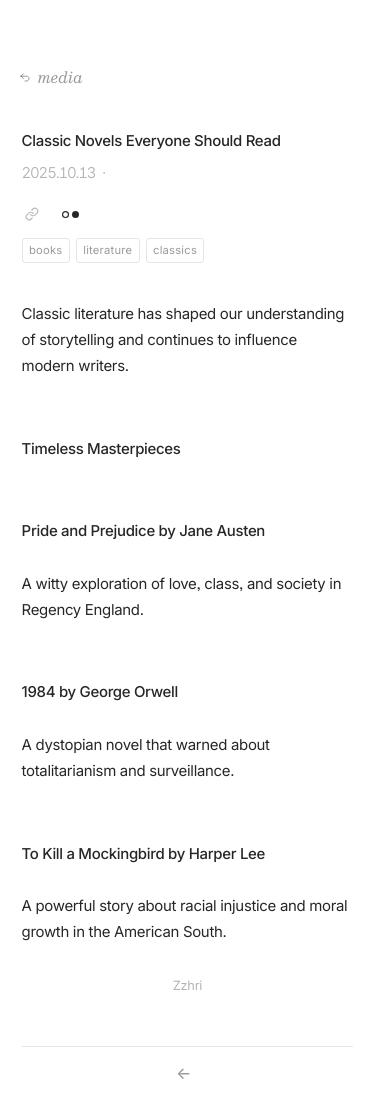
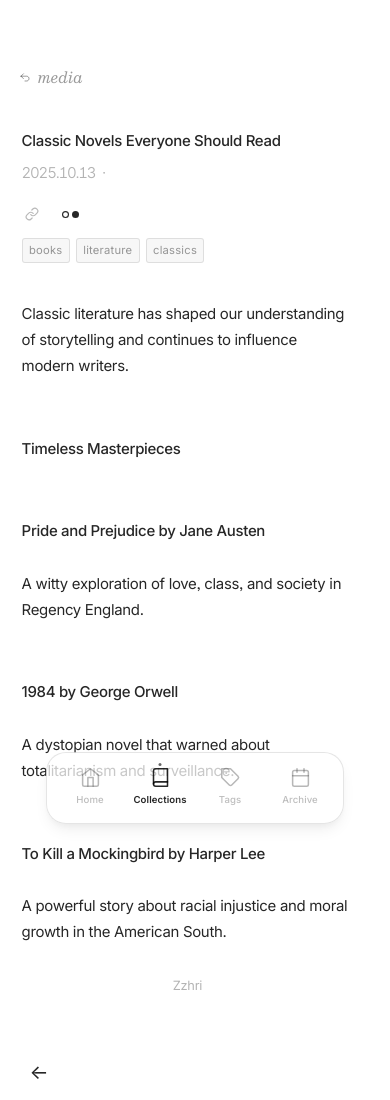
Before and after one commit to SanZuhri/zzhri-archive, an Astro site: page /collections/media/classic-novels in a window 390 px wide. Shown: the top 1100 px of the page. Built offline with nearby package versions, Linux system fonts and the light colour scheme; Astro itself is replaced by a stand-in of ours; some packages are replaced by stand-ins of ours.

Commit message:
feat: mobile nav optimation

```diff
--- a/src/components/ui/BackToTop.astro
+++ b/src/components/ui/BackToTop.astro
@@ -17,6 +17,8 @@
     let isVisible = false
 
     function toggleVisibility() {
+      if (!button) return
+
       const shouldShow = window.scrollY > 200
       if (shouldShow !== isVisible) {
         isVisible = shouldShow
@@ -93,7 +95,7 @@
 
   @media (max-width: 768px) {
     .back-to-top {
-      bottom: 1.5rem;
+      bottom: calc(5.5rem + env(safe-area-inset-bottom));
       right: 1.5rem;
       width: 2.5rem;
       height: 2.5rem;
--- a/src/components/ui/MobileBottomNav.astro
+++ b/src/components/ui/MobileBottomNav.astro
@@ -0,0 +1,348 @@
+---
+const currentPath = Astro.url.pathname
+const isHomePage = currentPath === '/'
+const isCollectionsPage = currentPath.startsWith('/collections')
+const isTagsPage = currentPath.startsWith('/tags')
+const isArchivePage = currentPath.startsWith('/archive')
+---
+
+<nav class="mobile-bottom-nav" id="mobile-bottom-nav">
+  <div class="nav-container">
+    <a href="/" class={`nav-item ${isHomePage ? 'active' : ''}`} aria-label="Home">
+      <svg
+        class="nav-icon"
+        viewBox="0 0 24 24"
+        fill="none"
+        stroke="currentColor"
+        stroke-width="2"
+        stroke-linecap="round"
+        stroke-linejoin="round"
+      >
+        <path d="M3 9l9-7 9 7v11a2 2 0 0 1-2 2H5a2 2 0 0 1-2-2z"></path>
+        <polyline points="9 22 9 12 15 12 15 22"></polyline>
+      </svg>
+      <span class="nav-label">Home</span>
+    </a>
+
+    <a
+      href="/collections/"
+      class={`nav-item ${isCollectionsPage ? 'active' : ''}`}
+      aria-label="Collections"
+    >
+      <svg
+        class="nav-icon"
+        viewBox="0 0 24 24"
+        fill="none"
+        stroke="currentColor"
+        stroke-width="2"
+        stroke-linecap="round"
+        stroke-linejoin="round"
+      >
+        <path d="M4 19.5A2.5 2.5 0 0 1 6.5 17H20"></path>
+        <path d="M6.5 2H20v20H6.5A2.5 2.5 0 0 1 4 19.5v-15A2.5 2.5 0 0 1 6.5 2z"></path>
+      </svg>
+      <span class="nav-label">Collections</span>
+    </a>
+
+    <a href="/tags/" class={`nav-item ${isTagsPage ? 'active' : ''}`} aria-label="Tags">
+      <svg
+        class="nav-icon"
+        viewBox="0 0 24 24"
+        fill="none"
+        stroke="currentColor"
+        stroke-width="2"
+        stroke-linecap="round"
+        stroke-linejoin="round"
+      >
+        <path d="M20.59 13.41l-7.17 7.17a2 2 0 0 1-2.83 0L2 12V2h10l8.59 8.59a2 2 0 0 1 0 2.82z"
+        ></path>
+        <line x1="7" y1="7" x2="7.01" y2="7"></line>
+      </svg>
+      <span class="nav-label">Tags</span>
+    </a>
+
+    <a href="/archive/" class={`nav-item ${isArchivePage ? 'active' : ''}`} aria-label="Archive">
+      <svg
+        class="nav-icon"
+        viewBox="0 0 24 24"
+        fill="none"
+        stroke="currentColor"
+        stroke-width="2"
+        stroke-linecap="round"
+        stroke-linejoin="round"
+      >
+        <rect x="3" y="4" width="18" height="18" rx="2" ry="2"></rect>
+        <line x1="16" y1="2" x2="16" y2="6"></line>
+        <line x1="8" y1="2" x2="8" y2="6"></line>
+        <line x1="3" y1="10" x2="21" y2="10"></line>
+      </svg>
+      <span class="nav-label">Archive</span>
+    </a>
+  </div>
+</nav>
+
+<script>
+  function initMobileBottomNav() {
+    const nav = document.getElementById('mobile-bottom-nav')
+    if (!nav) return
+
+    // Auto-hide on scroll down, show on scroll up
+    let lastScrollY = window.scrollY
+    let ticking = false
+
+    function updateNavVisibility() {
+      if (!nav) return
+
+      const currentScrollY = window.scrollY
+
+      if (currentScrollY > lastScrollY && currentScrollY > 150) {
+        // Scrolling down - hide
+        nav.classList.add('hidden')
+      } else {
+        // Scrolling up - show
+        nav.classList.remove('hidden')
+      }
+
+      lastScrollY = currentScrollY
+      ticking = false
+    }
+
+    function onScroll() {
+      if (!ticking) {
+        window.requestAnimationFrame(updateNavVisibility)
+        ticking = true
+      }
+    }
+
+    window.addEventListener('scroll', onScroll, { passive: true })
+
+    // Haptic feedback on tap
+    const navItems = nav.querySelectorAll('.nav-item')
+    navItems.forEach((item) => {
+      item.addEventListener('click', () => {
+        if ('vibrate' in navigator) {
+          navigator.vibrate(10)
+        }
+      })
+    })
+  }
+
+  // Initialize on page load
+  document.addEventListener('astro:page-load', initMobileBottomNav)
+  document.addEventListener('DOMContentLoaded', initMobileBottomNav)
+</script>
+
+<style>
+  .mobile-bottom-nav {
+    display: none;
+    position: fixed;
+    bottom: 0;
+    left: 0;
+    right: 0;
+    z-index: 999;
+    padding: 0 1rem calc(1.25rem + env(safe-area-inset-bottom));
+    pointer-events: none;
+    transition:
+      transform 0.35s cubic-bezier(0.4, 0, 0.2, 1),
+      opacity 0.35s ease;
+  }
+
+  .mobile-bottom-nav.hidden {
+    transform: translateY(calc(100% + 2rem));
+    opacity: 0;
+  }
+
+  @media (max-width: 768px) {
+    .mobile-bottom-nav {
+      display: block;
+    }
+  }
+
+  .nav-container {
+    display: flex;
+    justify-content: space-evenly;
+    align-items: center;
+    gap: 0;
+    padding: 0.375rem 0.5rem;
+    background: rgba(var(--bg-primary-rgb), 0.75);
+    backdrop-filter: blur(24px) saturate(180%);
+    -webkit-backdrop-filter: blur(24px) saturate(180%);
+    border: 0.5px solid var(--border);
+    border-radius: 20px;
+    box-shadow:
+      0 8px 16px -4px rgba(0, 0, 0, 0.08),
+      0 4px 8px -2px rgba(0, 0, 0, 0.04),
+      inset 0 1px 0 0 rgba(255, 255, 255, 0.05);
+    pointer-events: auto;
+    max-width: 280px;
+    margin: 0 auto;
+    will-change: transform;
+  }
+
+  .nav-item {
+    display: flex;
+    flex-direction: column;
+    align-items: center;
+    justify-content: center;
+    gap: 0.25rem;
+    padding: 0.5rem 0.625rem;
+    color: var(--text-secondary);
+    text-decoration: none;
+    border-radius: 14px;
+    cursor: pointer;
+    transition: all 0.25s cubic-bezier(0.4, 0, 0.2, 1);
+    position: relative;
+    flex: 1;
+    min-width: 0;
+    -webkit-tap-highlight-color: transparent;
+    user-select: none;
+    -webkit-user-select: none;
+  }
+
+  .nav-item:active {
+    transform: scale(0.88);
+  }
+
+  /* Hover state for devices that support it */
+  @media (hover: hover) and (pointer: fine) {
+    .nav-item:hover:not(.active) {
+      color: var(--text-primary);
+    }
+
+    .nav-item:hover:not(.active) .nav-icon {
+      opacity: 0.85;
+    }
+
+    .nav-item:hover:not(.active) .nav-label {
+      opacity: 0.8;
+    }
+  }
+
+  .nav-item.active {
+    color: var(--text-primary);
+  }
+
+  .nav-item.active .nav-icon {
+    opacity: 1;
+  }
+
+  .nav-item.active .nav-label {
+    opacity: 1;
+    font-weight: 600;
+  }
+
+  /* Active indicator - subtle dot */
+  .nav-item.active::before {
+    content: '';
+    position: absolute;
+    top: 0.25rem;
+    left: 50%;
+    transform: translateX(-50%);
+    width: 3px;
+    height: 3px;
+    background: var(--text-primary);
+    border-radius: 50%;
+    opacity: 0.7;
+  }
+
+  .nav-icon {
+    width: 21px;
+    height: 21px;
+    stroke-width: 1.75;
+    opacity: 0.7;
+    transition: all 0.25s cubic-bezier(0.4, 0, 0.2, 1);
+  }
+
+  .nav-item:active .nav-icon {
+    transform: scale(0.85);
+  }
+
+  .nav-label {
+    font-size: 0.6rem;
+    font-family: var(--sans);
+    letter-spacing: 0.01em;
+    font-weight: 500;
+    white-space: nowrap;
+    opacity: 0.65;
+    transition: all 0.25s cubic-bezier(0.4, 0, 0.2, 1);
+  }
+
+  /* Very small screens - icon only */
+  @media (max-width: 360px) {
+    .nav-label {
+      display: none;
+    }
+
+    .nav-item {
+      padding: 0.625rem 0.5rem;
+    }
+
+    .nav-item.active::before {
+      top: 0.375rem;
+    }
+
+    .nav-icon {
+      width: 22px;
+      height: 22px;
+    }
+
+    .nav-container {
+      padding: 0.5rem 0.375rem;
+      max-width: 240px;
+    }
+  }
+
+  /* Dark mode enhancements */
+  html.dark .nav-container {
+    background: rgba(var(--bg-primary-rgb), 0.8);
+    box-shadow:
+      0 8px 16px -4px rgba(0, 0, 0, 0.4),
+      0 4px 8px -2px rgba(0, 0, 0, 0.3),
+      inset 0 1px 0 0 rgba(255, 255, 255, 0.08);
+    border-color: rgba(255, 255, 255, 0.08);
+  }
+
+  /* Smooth appearance animation */
+  @keyframes slideUp {
+    from {
+      transform: translateY(100%);
+      opacity: 0;
+    }
+    to {
+      transform: translateY(0);
+      opacity: 1;
+    }
+  }
+
+  .mobile-bottom-nav {
+    animation: slideUp 0.4s cubic-bezier(0.4, 0, 0.2, 1) 0.1s both;
+  }
+
+  /* Prevent layout shift */
+  @media (max-width: 768px) {
+    body {
+      padding-bottom: env(safe-area-inset-bottom);
+    }
+  }
+
+  /* Accessibility - focus states */
+  .nav-item:focus-visible {
+    outline: 2px solid var(--text-primary);
+    outline-offset: 2px;
+  }
+
+  /* Reduce motion for users who prefer it */
+  @media (prefers-reduced-motion: reduce) {
+    .mobile-bottom-nav,
+    .nav-item,
+    .nav-icon,
+    .nav-label {
+      animation: none;
+      transition: none;
+    }
+
+    .mobile-bottom-nav.hidden {
+      display: none;
+    }
+  }
+</style>
--- a/src/components/ui/PostNavigation.astro
+++ b/src/components/ui/PostNavigation.astro
@@ -133,33 +133,56 @@ const nextUrl = nextPost
 
   @media (max-width: 600px) {
     .post-navigation {
-      display: flex;
-      justify-content: space-between;
+      display: grid;
+      grid-template-columns: 1fr auto 1fr;
       align-items: center;
       gap: 0.5rem;
-      padding: 0.5rem;
-      background: var(--bg-secondary);
-      border-radius: var(--radius);
+      padding: 0;
+      background: transparent;
+      border: none;
+      border-radius: 0;
+      margin-top: 2rem;
+      padding-top: 1.5rem;
+    }
+
+    .prev-link {
+      grid-column: 1;
+      justify-self: start;
     }
 
     .nav-utilities {
+      grid-column: 2;
       display: flex;
       gap: 0.5rem;
     }
 
+    .next-link {
+      grid-column: 3;
+      justify-self: end;
+    }
+
     .nav-link {
-      width: 36px;
-      height: 36px;
+      width: auto;
+      height: auto;
       display: flex;
       align-items: center;
       justify-content: center;
-      background: var(--bg-primary);
-      border-radius: 50%;
-      transition: transform 0.2s ease;
+      background: transparent;
+      border: none;
+      border-radius: 0;
+      color: var(--text-primary);
+      padding: 0.5rem;
+      transition: opacity 0.2s ease;
+    }
+
+    .nav-link:hover {
+      opacity: 0.6;
+      background: transparent;
     }
 
     .nav-link:active {
-      transform: scale(0.95);
+      transform: scale(0.92);
+      opacity: 0.4;
     }
 
     .nav-title {
@@ -167,8 +190,9 @@ const nextUrl = nextPost
     }
 
     .nav-arrow {
-      font-size: 1rem;
+      font-size: 1.25rem;
       line-height: 1;
+      font-weight: 400;
     }
   }
 </style>
--- a/src/layouts/IndexLayout.astro
+++ b/src/layouts/IndexLayout.astro
@@ -6,6 +6,7 @@ import Footer from '@/components/layout/Footer.astro'
 import BaseLayout from '@/layouts/BaseLayout.astro'
 import GradientMask from '@/components/ui/GradientMask.astro'
 import NavigationSidebar from '@/components/ui/NavigationSidebar.astro'
+import MobileBottomNav from '@/components/ui/MobileBottomNav.astro'
 import { themeConfig } from '@/config'
 
 interface Props {
@@ -36,6 +37,7 @@ const { title, description, pageTitle } = Astro.props
       )
     }
   </div>
+  <MobileBottomNav />
 </BaseLayout>
 
 <style is:global>
--- a/src/layouts/PostLayout.astro
+++ b/src/layouts/PostLayout.astro
@@ -22,6 +22,7 @@ import ReadingProgress from '@/components/ui/ReadingProgress.astro'
 import ThemeToggle from '@/components/ui/ThemeToggle.astro'
 import XPOST from '@/components/ui/XPOST.astro'
 import TagBadge from '@/components/ui/TagBadge.astro'
+import MobileBottomNav from '@/components/ui/MobileBottomNav.astro'
 import BaseLayout from '@/layouts/BaseLayout.astro'
 
 import { themeConfig } from '@/config'
@@ -108,6 +109,7 @@ if (backUrl !== '/') {
     {themeConfig.post.linkCard && <LinkCard />}
     {themeConfig.general.footer && <Footer />}
   </div>
+  <MobileBottomNav />
 </BaseLayout>
 
 <style>
--- a/src/styles/global.css
+++ b/src/styles/global.css
@@ -25,6 +25,10 @@
 
   /* Light Mode Colors (Default) */
   --bg: #ffffff;
+  --bg-primary: #ffffff;
+  --bg-primary-rgb: 255, 255, 255;
+  --bg-secondary: rgba(0, 0, 0, 0.03);
+  --bg-tertiary: rgba(0, 0, 0, 0.05);
   --text-primary: rgba(0, 0, 0, 0.85);
   --text-secondary: rgba(0, 0, 0, 0.4);
   --text-tertiary: rgba(0, 0, 0, 0.24);
@@ -50,6 +54,10 @@
 /* Light Mode (Explicit) */
 html.light {
   --bg: #ffffff;
+  --bg-primary: #ffffff;
+  --bg-primary-rgb: 255, 255, 255;
+  --bg-secondary: rgba(0, 0, 0, 0.03);
+  --bg-tertiary: rgba(0, 0, 0, 0.05);
   --text-primary: rgba(0, 0, 0, 0.85);
   --text-secondary: rgba(0, 0, 0, 0.4);
   --text-tertiary: rgba(0, 0, 0, 0.24);
@@ -75,6 +83,10 @@ html.light {
 /* Dark Mode (Explicit) */
 html.dark {
   --bg: #1c1c1c;
+  --bg-primary: #1c1c1c;
+  --bg-primary-rgb: 28, 28, 28;
+  --bg-secondary: rgba(255, 255, 255, 0.03);
+  --bg-tertiary: rgba(255, 255, 255, 0.05);
   --text-primary: rgba(255, 255, 255, 0.9);
   --text-secondary: rgba(255, 255, 255, 0.4);
   --text-tertiary: rgba(255, 255, 255, 0.24);
@@ -129,7 +141,7 @@ body {
 
 @media (max-width: 768px) {
   body {
-    padding: 4rem 1.35rem 1.35rem 1.35rem;
+    padding: 4rem 1.35rem calc(6rem + env(safe-area-inset-bottom)) 1.35rem;
   }
 }
 
```
